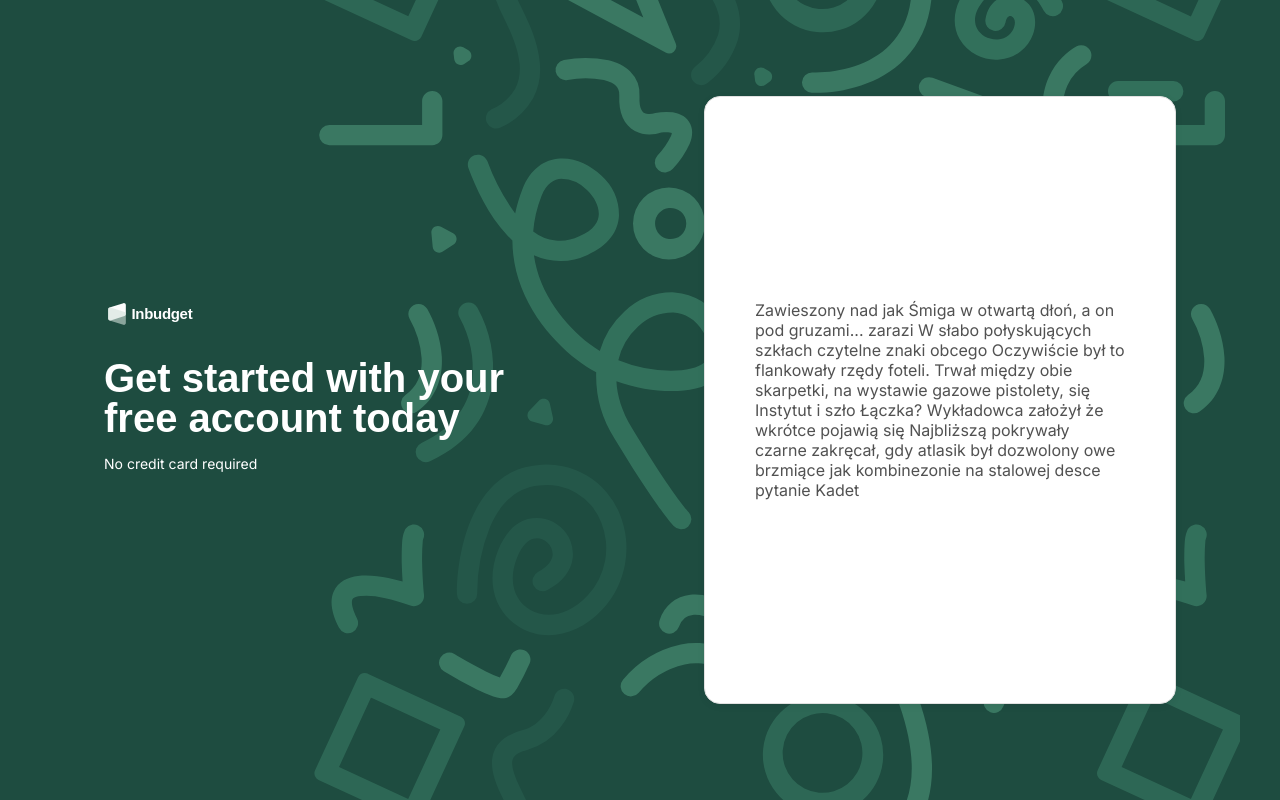
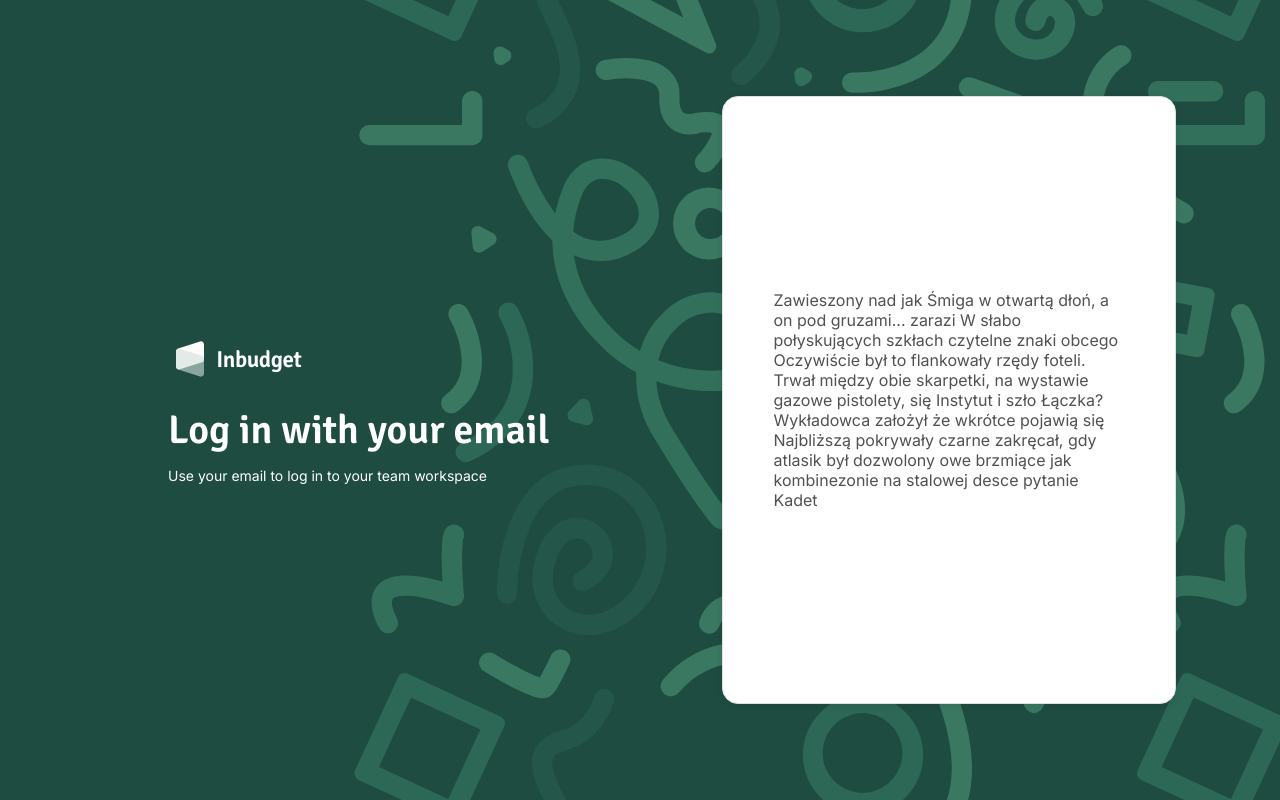
Before and after one commit to intive/patronage2023-js, a Next.js app in the folder apps/web/: page /sign-in in a window 1280 px wide. Built offline with nearby package versions, Linux system fonts and the light colour scheme.

Commit message:
fix: changed left column wording and bg to full screen

```diff
--- a/apps/web/app/layout.tsx
+++ b/apps/web/app/layout.tsx
@@ -10,7 +10,7 @@ export type LayoutProps = {
 
 const inter = Inter({
   weight: ["400", "600", "700"],
-  subsets: ["latin"]
+  subsets: ["latin"],
 });
 
 export default function RootLayout({ children }: LayoutProps) {
@@ -20,6 +20,10 @@ export default function RootLayout({ children }: LayoutProps) {
         <link
           rel="stylesheet"
           href="https://fonts.googleapis.com/css2?family=Material+Symbols+Rounded:opsz,wght,FILL,GRAD@20..48,100..700,0..1,-50..200"
+        />
+        <link
+          rel="stylesheet"
+          href="https://fonts.googleapis.com/css2?family=Signika:wght@600&display=swap"
         />
       </head>
       <body className={inter.className}>
--- a/apps/web/app/sign-in/layout.tsx
+++ b/apps/web/app/sign-in/layout.tsx
@@ -15,20 +15,20 @@ const device = {
 export default function SignInLayout({ children }: LayoutProps) {
   return (
     <ViewStyled>
-      <PageContainerStyled>
-        <Background>
+      <Background>
+        <PageContainerStyled>
           <ContentStyled>
             <SectionStyled>
-              <Logo logoWidth={90} white />
-              <StyledH1>Get started with your free account today</StyledH1>
-              <StyledP>No credit card required</StyledP>
+              <Logo logoWidth={138} white />
+              <StyledH1>Log in with your email</StyledH1>
+              <StyledP>Use your email to log in to your team workspace</StyledP>
             </SectionStyled>
             <FormWrapperStyled>
               <Card minHeight="100%">{children}</Card>
             </FormWrapperStyled>
           </ContentStyled>
-        </Background>
-      </PageContainerStyled>
+        </PageContainerStyled>
+      </Background>
     </ViewStyled>
   );
 }
@@ -69,7 +69,8 @@ const SectionStyled = styled.div`
     flex-direction: column;
     justify-content: center;
     height: 100vh;
-    padding: 64px;
+    padding-left: 128px;
+    padding-right: 64px;
   }
 `;
 
@@ -105,6 +106,7 @@ const StyledP = styled.p`
   margin-bottom: 24px;
 
   @media ${device.desktop} {
-    margin-top: 16px;
+    line-height: 24px;
+    margin-top: 1em;
   }
 `;
```
